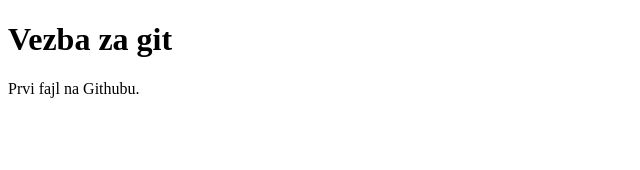
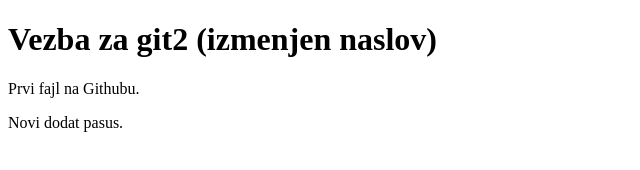
Before and after one commit to itobuka/prezentacija, a plain HTML site: page index.html in a window 1280 px wide. Shown: the whole page, without its empty margins (0-640 px from the left). Drawn offline with Linux system fonts and the light colour scheme.

Commit message:
ovo je prva izmena

```diff
--- a/index.html
+++ b/index.html
@@ -3,12 +3,13 @@
 <html>
 
 <head>
-    <title>Probni sajt</title>
+
 </head>
 
 <body>
-    <h1>Vezba za git</h1>
+    <h1>Vezba za git2 (izmenjen naslov)</h1>
     <p>Prvi fajl na Githubu.</p>
+    <p>Novi dodat pasus.</p>
 </body>
 
 </html>
```
